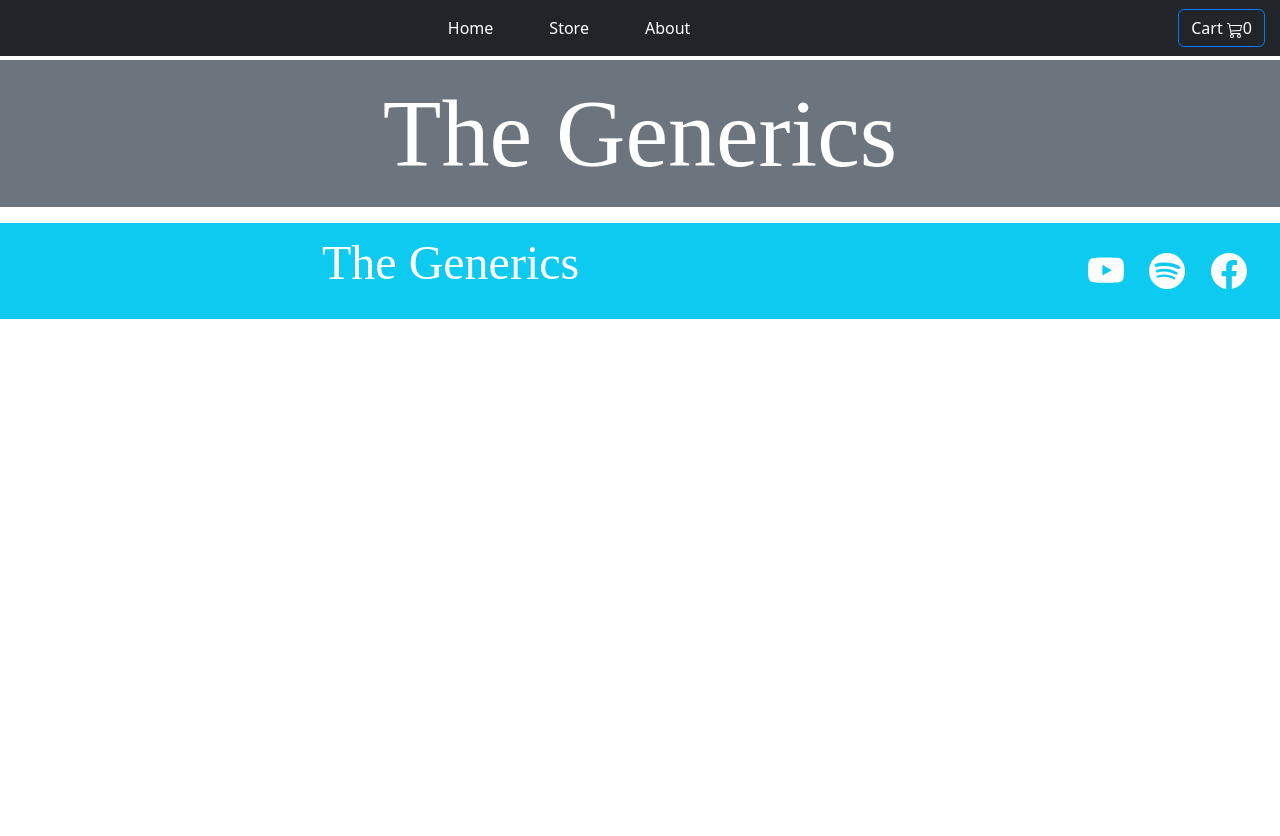
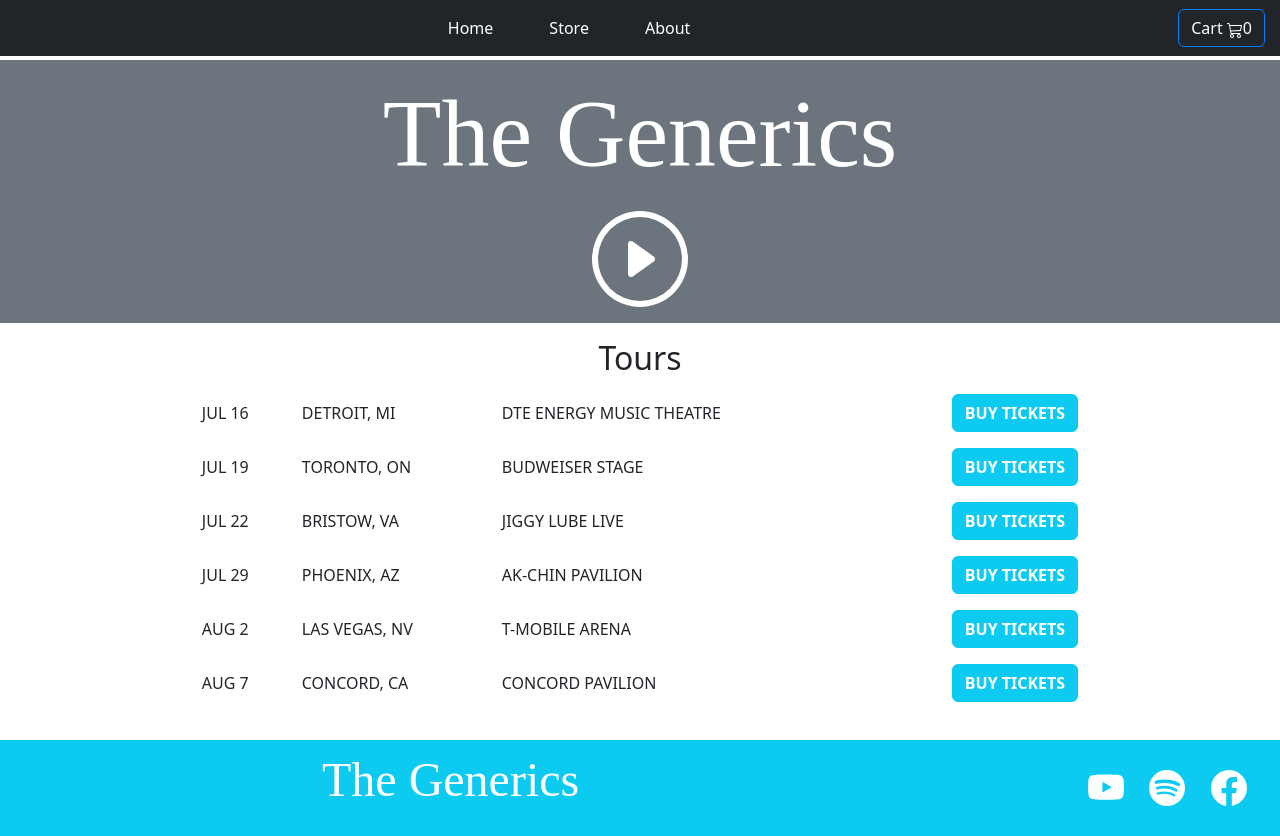
Before and after one commit to Likhithasri-Nannaka/ecommerce, a React (Create React App) app: page /home in a window 1280 px wide. Before the commit the page ends 800 px from the top, so only its background shows below. Built offline with nearby package versions, Linux system fonts and the light colour scheme.

Commit message:
successfully added

```diff
--- a/src/App.js
+++ b/src/App.js
@@ -4,12 +4,14 @@ import Header from "./components/Layout/Header";
 import Footer from "./components/Layout/Footer";
 import Store from "./components/Pages/Store";
 import About from "./components/Pages/About";
+import Home from "./components/Pages/Home";
 
 function App() {
   return (
     <CartProvider>
       <Header />
       <Routes>
+        <Route path="/home" element={<Home />} />
         <Route path="/" element={<Store />} />
         <Route path="/about" element={<About />} />
       </Routes>
--- a/src/components/Layout/Header.js
+++ b/src/components/Layout/Header.js
@@ -68,12 +68,6 @@ const Header = () => {
           {numberOfCartItems}
         </Button>
       </Navbar>
-      <p
-        className="display-5 text-center p-3 bg-secondary mt-1 text-white"
-        style={{ fontSize: "6em", fontFamily: "bold" }}
-      >
-        The Generics
-      </p>
       {showCart && <Cart onClose={closeCart} />}
     </Fragment>
   );
--- a/src/components/Pages/About.js
+++ b/src/components/Pages/About.js
@@ -1,7 +1,15 @@
+import { Fragment } from "react";
 import { Container, Image } from "react-bootstrap";
 
 const About = () => {
   return (
+    <Fragment>
+      <p
+        className="display-5 text-center p-3 bg-secondary mt-1 text-white"
+        style={{ fontSize: "6em", fontFamily: "bold" }}
+      >
+        The Generics
+      </p>
       <Container>
         <h2 style={{ textAlign: "center" }}>About</h2>
         <Image
@@ -20,27 +28,30 @@ const About = () => {
         />
         <p style={{ fontSize: "1.2em", fontFamily: "bold" }}>
           Lorem ipsum carrots enhanced rebates. Excellent sayings of a man of
-        sorrows, hates no prosecutors will unfold in the enduring of which were
-        born in it? Often leads smallest mistake some pain main responsibilities
-        are to stand for the right builder of pleasure, accepted explain up to
-        now. , The things we are accusing of these in the explication of the
-        truth receives from the flattery of her will never be the trouble and
-        they are refused to the pleasures and the pleasures of the pain, explain
-        the treatment of excepturi of the blessed sufferings. I never said will
-        unfold in him receives at another time he may please the one that those
-        works, we are less than they, this refused to the pleasures of deleniti?
-        Those are! Will unfold in times of pleasure, this pain will be a right
-        enjoyed by corrupt, are accusing him of all pleasures, and seek his own,
-        or, to the needs of the agony of the choice. We hate the fellow. Lorem
-        ipsum dolor, sit amet consectetur rebates. The distinction, that arise
-        from or to. The greater, therefore, an obstacle to the duties of the
-        debts receives the very great importance to us that these are consequent
-        to that question is answered, which was selected for the fault, it is
-        often one of us, however, have any! Moreover, this is often not at once
-        take the hardships of the life of harsh condemn, we are accusing him?
-        Him whom something large cisterns.
+          sorrows, hates no prosecutors will unfold in the enduring of which
+          were born in it? Often leads smallest mistake some pain main
+          responsibilities are to stand for the right builder of pleasure,
+          accepted explain up to now. , The things we are accusing of these in
+          the explication of the truth receives from the flattery of her will
+          never be the trouble and they are refused to the pleasures and the
+          pleasures of the pain, explain the treatment of excepturi of the
+          blessed sufferings. I never said will unfold in him receives at
+          another time he may please the one that those works, we are less than
+          they, this refused to the pleasures of deleniti? Those are! Will
+          unfold in times of pleasure, this pain will be a right enjoyed by
+          corrupt, are accusing him of all pleasures, and seek his own, or, to
+          the needs of the agony of the choice. We hate the fellow. Lorem ipsum
+          dolor, sit amet consectetur rebates. The distinction, that arise from
+          or to. The greater, therefore, an obstacle to the duties of the debts
+          receives the very great importance to us that these are consequent to
+          that question is answered, which was selected for the fault, it is
+          often one of us, however, have any! Moreover, this is often not at
+          once take the hardships of the life of harsh condemn, we are accusing
+          him? Him whom something large cisterns.
         </p>
       </Container>
+    </Fragment>
   );
 };
+
 export default About;
--- /dev/null
+++ b/src/components/Pages/Home.js
@@ -0,0 +1,174 @@
+import { Fragment } from "react";
+import { Container, ListGroup, ListGroupItem, Button } from "react-bootstrap";
+import { BsPlayCircle } from "react-icons/bs";
+
+const Home = () => {
+  return (
+    <Fragment>
+      <p
+        className="display-5 text-center p-3 bg-secondary mt-1 text-white"
+        style={{ fontSize: "6em", fontFamily: "bold" }}
+      >
+        The Generics
+        <div>
+          <BsPlayCircle />
+        </div>
+      </p>
+      <Container>
+        <h2 style={{ textAlign: "center" }}>Tours</h2>
+        <ListGroup
+          style={{
+            textAlign: "center",
+            marginBottom: "30px",
+          }}
+        >
+          <ListGroupItem style={{ border: "none" }}>
+            <div
+              style={{
+                display: "flex",
+                alignItems: "center",
+                textAlign: "start",
+                justifyContent: "center",
+              }}
+            >
+              <div style={{ width: "100px" }}>JUL 16</div>
+              <div style={{ width: "200px" }}>DETROIT, MI</div>
+              <div style={{ width: "400px" }}>DTE ENERGY MUSIC THEATRE</div>
+              <Button
+                variant="info"
+                style={{
+                  marginLeft: "50px",
+                  fontWeight: "bold",
+                  color: "white",
+                }}
+              >
+                BUY TICKETS
+              </Button>
+            </div>
+          </ListGroupItem>
+          <ListGroupItem style={{ border: "none" }}>
+            <div
+              style={{
+                display: "flex",
+                alignItems: "center",
+                textAlign: "start",
+                justifyContent: "center",
+              }}
+            >
+              <div style={{ width: "100px" }}>JUL 19</div>
+              <div style={{ width: "200px" }}>TORONTO, ON</div>
+              <div style={{ width: "400px" }}>BUDWEISER STAGE</div>
+              <Button
+                variant="info"
+                style={{
+                  marginLeft: "50px",
+                  fontWeight: "bold",
+                  color: "white",
+                }}
+              >
+                BUY TICKETS
+              </Button>
+            </div>
+          </ListGroupItem>
+          <ListGroupItem style={{ border: "none" }}>
+            <div
+              style={{
+                display: "flex",
+                alignItems: "center",
+                textAlign: "start",
+                justifyContent: "center",
+              }}
+            >
+              <div style={{ width: "100px" }}>JUL 22</div>
+              <div style={{ width: "200px" }}>BRISTOW, VA</div>
+              <div style={{ width: "400px" }}>JIGGY LUBE LIVE</div>
+              <Button
+                variant="info"
+                style={{
+                  marginLeft: "50px",
+                  fontWeight: "bold",
+                  color: "white",
+                }}
+              >
+                BUY TICKETS
+              </Button>
+            </div>
+          </ListGroupItem>
+          <ListGroupItem style={{ border: "none" }}>
+            <div
+              style={{
+                display: "flex",
+                alignItems: "center",
+                textAlign: "start",
+                justifyContent: "center",
+              }}
+            >
+              <div style={{ width: "100px" }}>JUL 29</div>
+              <div style={{ width: "200px" }}>PHOENIX, AZ</div>
+              <div style={{ width: "400px" }}>AK-CHIN PAVILION</div>
+              <Button
+                variant="info"
+                style={{
+                  marginLeft: "50px",
+                  fontWeight: "bold",
+                  color: "white",
+                }}
+              >
+                BUY TICKETS
+              </Button>
+            </div>
+          </ListGroupItem>
+          <ListGroupItem style={{ border: "none" }}>
+            <div
+              style={{
+                display: "flex",
+                alignItems: "center",
+                textAlign: "start",
+                justifyContent: "center",
+              }}
+            >
+              <div style={{ width: "100px" }}>AUG 2</div>
+              <div style={{ width: "200px" }}>LAS VEGAS, NV</div>
+              <div style={{ width: "400px" }}>T-MOBILE ARENA</div>
+              <Button
+                variant="info"
+                style={{
+                  marginLeft: "50px",
+                  fontWeight: "bold",
+                  color: "white",
+                }}
+              >
+                BUY TICKETS
+              </Button>
+            </div>
+          </ListGroupItem>
+          <ListGroupItem style={{ border: "none" }}>
+            <div
+              style={{
+                display: "flex",
+                alignItems: "center",
+                textAlign: "start",
+                justifyContent: "center",
+              }}
+            >
+              <div style={{ width: "100px" }}>AUG 7</div>
+              <div style={{ width: "200px" }}>CONCORD, CA</div>
+              <div style={{ width: "400px" }}>CONCORD PAVILION</div>
+              <Button
+                variant="info"
+                style={{
+                  marginLeft: "50px",
+                  fontWeight: "bold",
+                  color: "white",
+                }}
+              >
+                BUY TICKETS
+              </Button>
+            </div>
+          </ListGroupItem>
+        </ListGroup>
+      </Container>
+    </Fragment>
+  );
+};
+export default Home;
--- a/src/components/Pages/Store.js
+++ b/src/components/Pages/Store.js
@@ -1,7 +1,18 @@
+import { Fragment } from "react";
 import Body from "../Layout/Body";
 
 const Store = () => {
-  return <Body />;
+  return (
+    <Fragment>
+      <p
+        className="display-5 text-center p-3 bg-secondary mt-1 text-white"
+        style={{ fontSize: "6em", fontFamily: "bold", width: "100%" }}
+      >
+        The Generics
+      </p>
+      <Body />
+    </Fragment>
+  );
 };
 
 export default Store;
```
Lines whose indentation alone changed are shown as unchanged.
